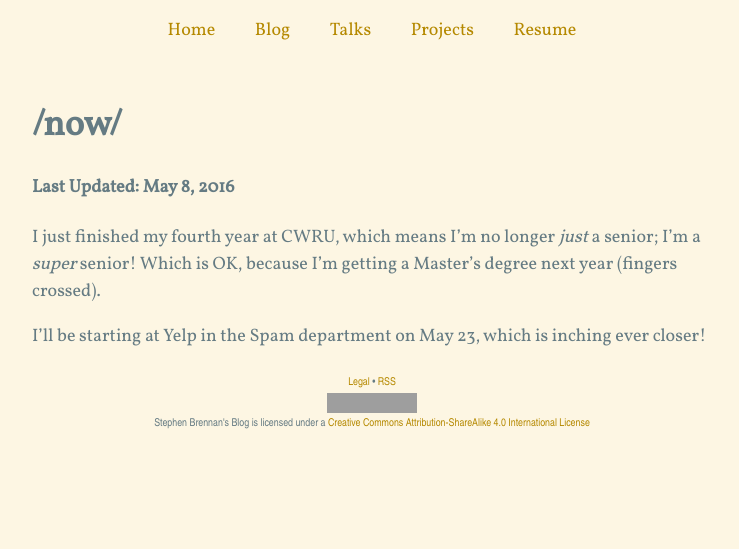
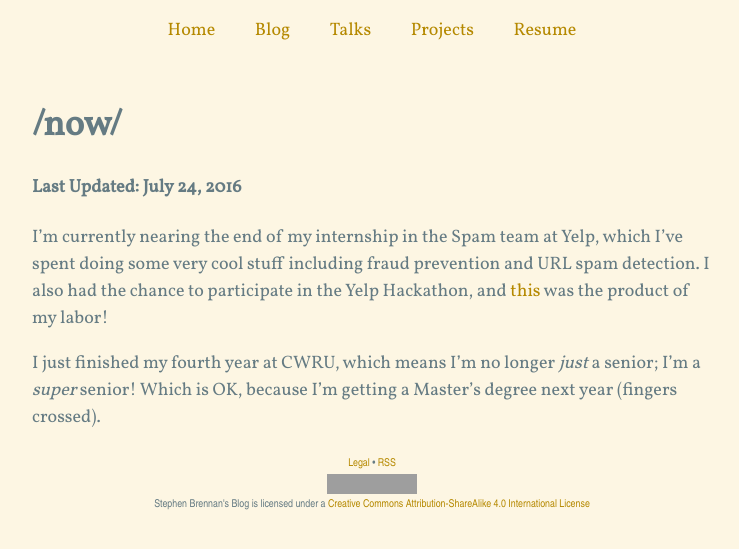
Before and after one commit to brenns10/brennan.io, a Jekyll site: the page built from now.md, in a window 1280 px wide. Shown: the top 549 px of the page, without its empty margins (268-1007 px from the left). Built offline with Jekyll 4.4.1, drawn with Linux system fonts in a browser that asks for light colours; nearby versions of some CDN libraries; comment, search, counter and statistics services are not loaded; grey boxes are pictures that could not be loaded.

Commit message:
Update now.

```diff
--- a/now.md
+++ b/now.md
@@ -5,11 +5,13 @@ title: /now/
 
 # /now/
 
-#### Last Updated: May 8, 2016
+#### Last Updated: July 24, 2016
+
+I'm currently nearing the end of my internship in the Spam team at Yelp, which
+I've spent doing some very cool stuff including fraud prevention and URL spam
+detection. I also had the chance to participate in the Yelp Hackathon, and
+[this]({% post_url 2016-07-23-bart-fare-hacking %}) was the product of my labor!
 
 I just finished my fourth year at CWRU, which means I'm no longer *just* a
 senior; I'm a *super* senior!  Which is OK, because I'm getting a Master's
 degree next year (fingers crossed).
-
-I'll be starting at Yelp in the Spam department on May 23, which is inching ever
-closer!
```
